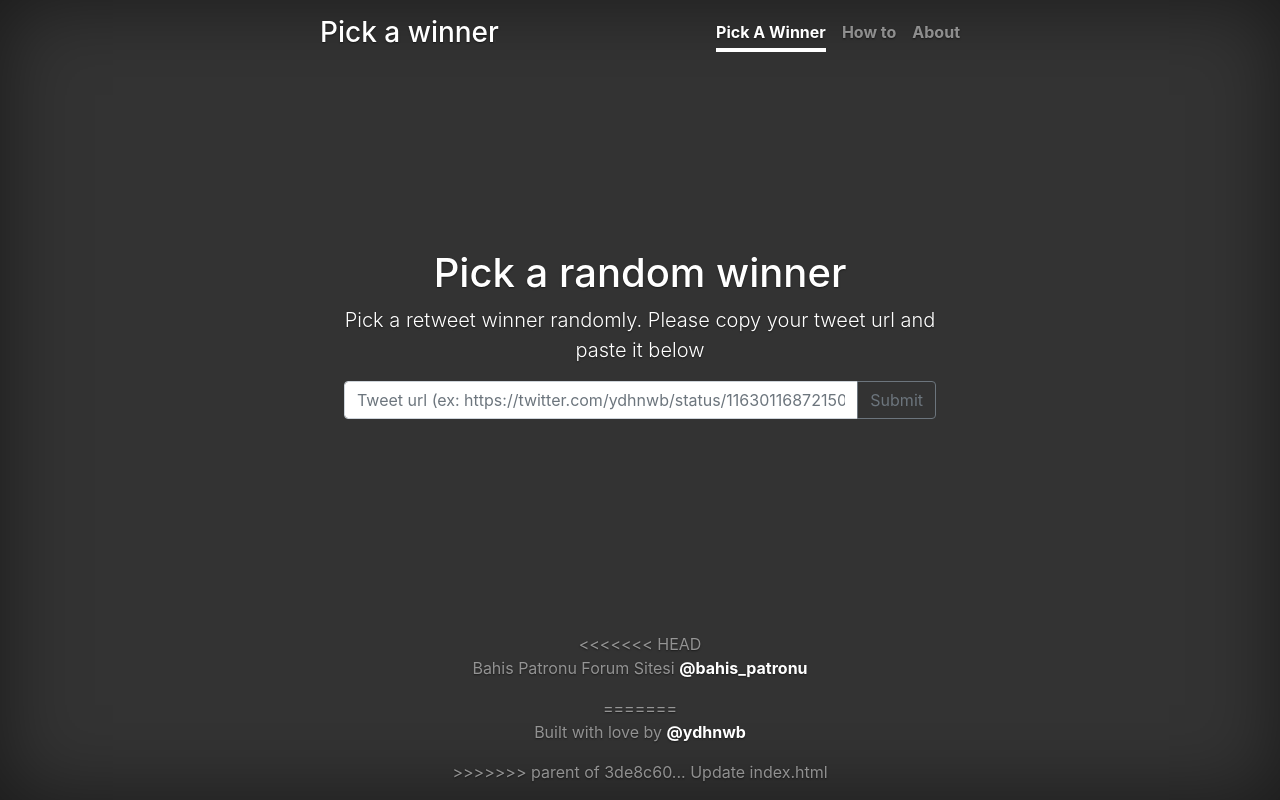
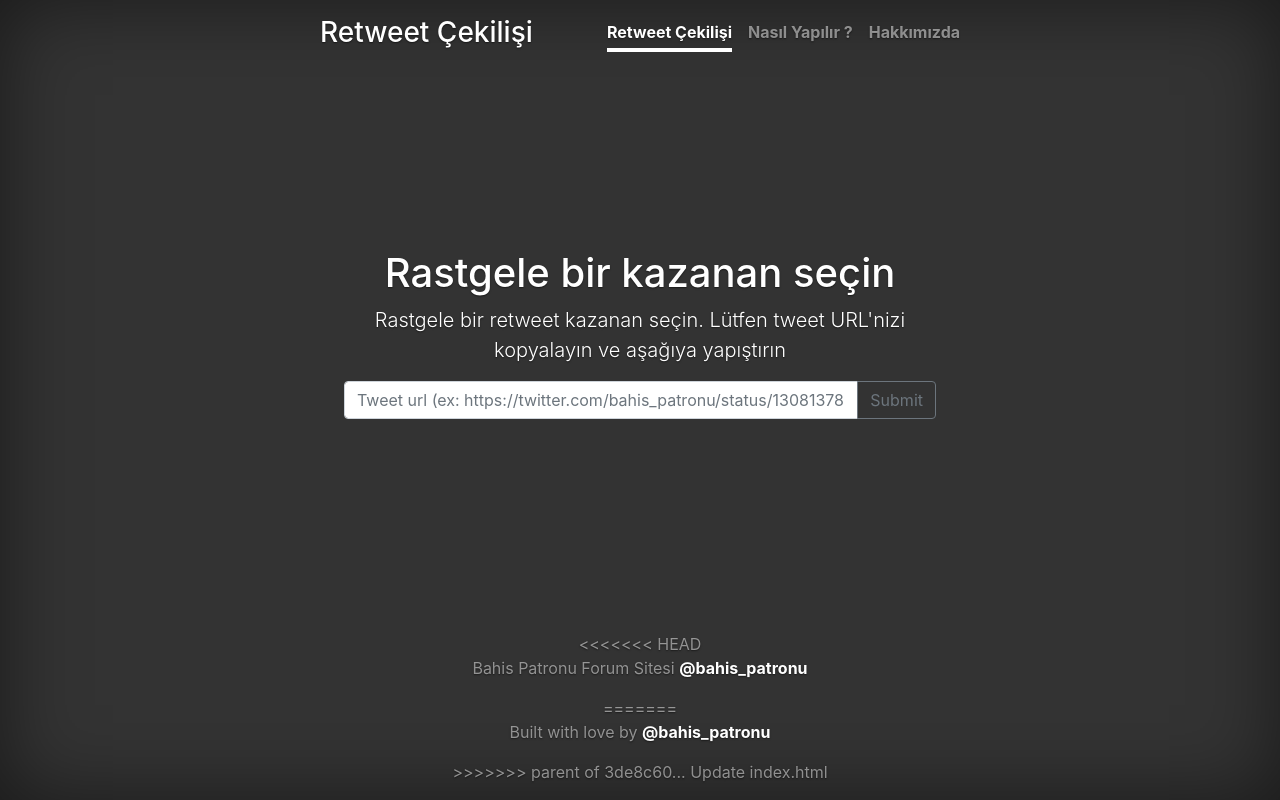
Before and after one commit to bahispatronu/retweet_picker, a Django app: page / in a window 1280 px wide. Run offline with Django 3.2, Linux system fonts and the light colour scheme; some libraries are stand-ins or nearby versions.

Commit message:
Update index.html

```diff
--- a/picker/templates/picker/index.html
+++ b/picker/templates/picker/index.html
@@ -16,24 +16,24 @@
     <div class="cover-container d-flex h-100 p-3 mx-auto flex-column">
       <header class="masthead mb-auto">
         <div class="inner">
-          <h3 class="masthead-brand">Pick a winner</h3>
+          <h3 class="masthead-brand">Retweet Çekilişi</h3>
           <nav class="nav nav-masthead justify-content-center">
-            <a class="nav-link active" href="{% url 'index' %}">Pick A Winner</a>
-            <a class="nav-link" href="{% url 'how' %}">How to</a>
-            <a class="nav-link" href="{% url 'about' %}">About</a>
+            <a class="nav-link active" href="{% url 'index' %}">Retweet Çekilişi</a>
+            <a class="nav-link" href="{% url 'how' %}">Nasıl Yapılır ?</a>
+            <a class="nav-link" href="{% url 'about' %}">Hakkımızda</a>
           </nav>
         </div>
       </header>
 
       <main role="main" class="inner cover">
-        <h1 class="cover-heading">Pick a random winner</h1>
-        <p class="lead">Pick a retweet winner randomly. Please copy your tweet url and paste it below</p>
+        <h1 class="cover-heading">Rastgele bir kazanan seçin</h1>
+        <p class="lead">Rastgele bir retweet kazanan seçin. Lütfen tweet URL'nizi kopyalayın ve aşağıya yapıştırın</p>
         <form method="post" action="result">
             {% csrf_token %}
           <div class="input-group mb-3">
-              <input type="text" class="form-control" required="required" placeholder="Tweet url (ex: https://twitter.com/ydhnwb/status/1163011687215034368)" aria-label="Tweet url" name="tweet_url" aria-describedby="basic-addon2">
+              <input type="text" class="form-control" required="required" placeholder="Tweet url (ex: https://twitter.com/bahis_patronu/status/1308137898219274246)" aria-label="Tweet url" name="tweet_url" aria-describedby="basic-addon2">
               <div class="input-group-append">
-                <button class="btn btn-outline-secondary" type="submit">Submit</button>
+                <button class="btn btn-outline-secondary" type="Çekiliş Yap :)">Submit</button>
               </div>
           </div>
         </form>
@@ -44,7 +44,7 @@
 <<<<<<< HEAD
           <p>Bahis Patronu Forum Sitesi <b><a href="https://twitter.com/bahis_patronu">@bahis_patronu</a></b></p>
 =======
-          <p>Built with love by <b><a href="https://twitter.com/ydhnwb">@ydhnwb</a></b></p>
+          <p>Built with love by <b><a href="https://twitter.com/bahis_patronu">@bahis_patronu</a></b></p>
 >>>>>>> parent of 3de8c60... Update index.html
         </div>
       </footer>
```
